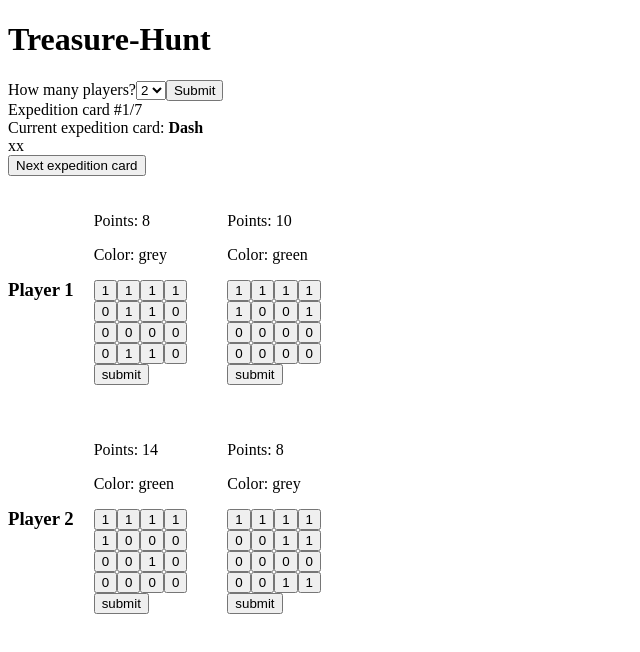
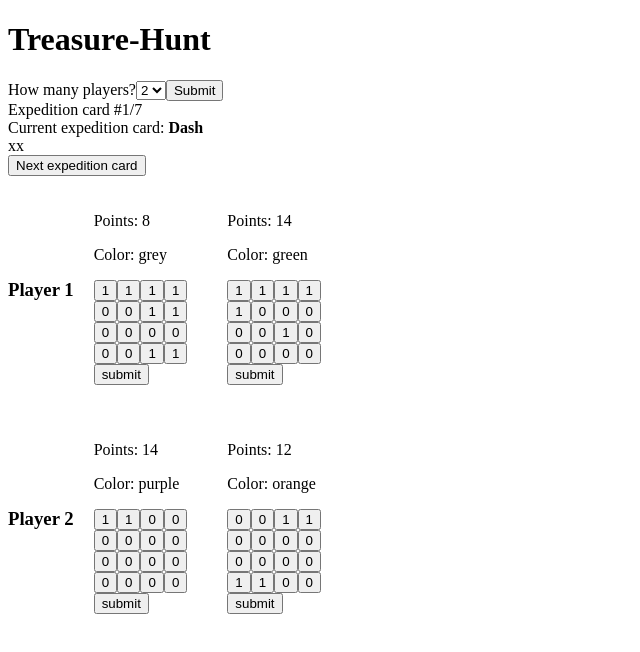
Before and after one commit to dstriz09/treasure-hunt, a React (Create React App) app: page / in a window 1280 px wide. Both pictures are taken after a click on the input "Submit". Shown: the top 652 px of the page, without its empty margins (0-640 px from the left). Built offline with nearby package versions, Linux system fonts and the light colour scheme.

Commit message:
Replace completed cards with new cards (#16)

```diff
--- a/src/App.js
+++ b/src/App.js
@@ -1,6 +1,6 @@
 import React from "react";
 import Board from "./Board";
-import Expedition from "./Expedition";
+
 import MultiSelect from "./MultiSelect";
 import CardContextProvider from "./CardContext";
 
@@ -10,8 +10,6 @@ export default function App() {
       <CardContextProvider>
         <h1>Treasure-Hunt</h1>
         <MultiSelect />
-        {/* <Expedition />
-        <Board /> */}
       </CardContextProvider>
     </div>
   );
--- a/src/Board.js
+++ b/src/Board.js
@@ -3,19 +3,20 @@ import Square from "./Square";
 import { validateShape } from "./shapes/Shapes";
 import { CardContext } from "./CardContext";
 
-export default function Board(props) {
+export default function Board({ playerid, boardid, grid, color, value, resetBoard}) {
   const [state, setState] = useContext(CardContext);
-  const [gameBoard, setGameboard] = useState(state.treasureDeck[props.boardId].grid);
-
-  const [turn, setTurn] = useState([
+  const [gameBoard, setGameboard] = useState(grid);
+  const blankBoard = [
     [0, 0, 0, 0],
     [0, 0, 0, 0],
     [0, 0, 0, 0],
     [0, 0, 0, 0],
-  ]);
+  ];
+
+  const [turn, setTurn] = useState(blankBoard);
 
   function handleClick(r, c) {
-    let squares = state.treasureDeck[props.boardId].grid.slice();
+    let squares = grid.slice();
     let turnBoard = turn.slice();
 
     if (squares[r][c] !== 1 && turnBoard[r][c] !== 1 && squares[r][c] !== "X") {
@@ -28,8 +29,6 @@ export default function Board(props) {
 
     setGameboard(squares);
     setTurn(turnBoard);
-    console.log("tb", turnBoard);
-    console.log("gb", gameBoard);
   }
 
   //where r (rows) and c (columns) are 0-3
@@ -46,30 +45,19 @@ export default function Board(props) {
 
     if (isValid) {
       console.log("Shape is valid!");
-      setTurn([
-        [0, 0, 0, 0],
-        [0, 0, 0, 0],
-        [0, 0, 0, 0],
-        [0, 0, 0, 0],
-      ]);
+      setTurn(blankBoard);
     } else {
       alert("BAD SHAPE. TRY AGAIN");
     }
 
     // See if board is complete
-    if (isBoardComplete(gameBoard) === 16) {
-      // Board is complete! Add it to the users completed boards.
-      // To do: Generate a new board for the user.
+    if (isBoardComplete(gameBoard)) {
+      console.log('card complete', playerid, boardid)
 
-      // Get all players cards
-      let playersCards = [...state.players];
-      let playerCards = playersCards[props.boardId].cards
-      let currentCard = {...state.treasureDeck[props.boardId]};
-      // Push the completed card to the users array
-      let updatedPlayers = [...playersCards, playerCards.push(currentCard)];
+      setTurn(blankBoard);
 
-      // Update state
-      setState(state => ({ ...state, players : [...updatedPlayers] }));
+      const newGrid = resetBoard(playerid, boardid);
+      setGameboard(newGrid.grid);
     }
   }
 
@@ -79,13 +67,13 @@ export default function Board(props) {
     gameBoard.forEach(row => {
       currentRowSums.push(row.reduce(add));
     })
-    return currentRowSums.reduce(add);
+    return currentRowSums.reduce(add) === 16;
   }
 
   return (
-    <div style={{ margin: "20px" }} boardId={props.boardId}>
-      <p>Points: {state.treasureDeck[props.boardId].value}</p>
-      <p>Color: {state.treasureDeck[props.boardId].color}</p>
+    <div style={{ margin: "20px" }} boardid={boardid}>
+      <p>Points: {value}</p>
+      <p>Color: {color}</p>
       <div className="board-row">
         {renderSquare(0, 0)}
         {renderSquare(0, 1)}
--- a/src/CardContext.js
+++ b/src/CardContext.js
@@ -26,12 +26,12 @@ const CardContextProvider = (props) => {
     currentRound: 1, // seven rounds per phase
     currentPhase: 1, // four phases per game
     currentTreasure: 0,
-    players: [
-      {cards: []},
-      {cards: []},
-      {cards: []},
-      {cards: []},
-    ]
+    players: null,
+    numPlayers: null,
+    playerOne: { current: [], complete: [] },
+    playerTwo: { current: [], complete: [] },
+    playerThree: { current: [], complete: [] },
+    playerFour: { current: [], complete: [] },
   });
 
   return (
--- a/src/MultiSelect.js
+++ b/src/MultiSelect.js
@@ -1,29 +1,77 @@
 import React, { useContext, useState } from "react";
-import Board from "./Board";
+import Players from "./Players";
 import Expedition from "./Expedition";
 import { CardContext } from "./CardContext";
 
+
 export default function MultiSelect({ onSubmit }) {
   const [option, setOption] = useState({ value: "2" });
-  const [multiplayer, setMultiplayer] = useState("");
+  const [playersArr, setPlayersArr] = useState([]);
+  const [state, setState] = useContext(CardContext);
+
+  // create <player> components
+  const createPlayers = (players) => {
+    let temp = []
+    for (let i = 0; i < players; i++) {
+      temp.push(<Players playerid={i} key={i}/>)
+    }
+    setPlayersArr(temp);
+  }
+
+  // assign treasures to each player
+  const assignTreasures = (players) => {
+
+    // get details from state
+    let treasureDeck = state.treasureDeck.slice();
+    let currentTreasure = state.currentTreasure;
+
+    // for each player
+    for (let p = 0; p < players; p++) {
+
+      // for each board [2 is hardcoded here]
+      for (let b = 0; b < 2; b++) {
+
+        // for player one
+        if (p === 0){
+          let hand = state.playerOne;
+          hand.current.push(treasureDeck[currentTreasure++])
+          setState(state => ({ ...state, playerOne: hand }));
+
+        // for player two
+        } else if (p === 1) {
+          let hand = state.playerTwo;
+          hand.current.push(treasureDeck[currentTreasure++])
+          setState(state => ({ ...state, playerTwo: hand }));
+
+        // for player three
+        } else if (p === 2) {
+          let hand = state.playerThree;
+          hand.current.push(treasureDeck[currentTreasure++])
+          setState(state => ({ ...state, playerThree: hand }));
+
+        // for player four
+        } else if (p === 3){
+          let hand = state.playerFour;
+          hand.current.push(treasureDeck[currentTreasure++])
+          setState(state => ({ ...state, playerFour: hand }));
+        }
+      }
+    }
+    // remove used treasure cards from deck
+    treasureDeck = treasureDeck.slice(currentTreasure)
+    setState(state => ({ ...state, treasureDeck }));
+  }
+
 
   const handleSubmit = (e, players) => {
     e.preventDefault();
 
-    let newArray = [];
-    let boardId = 0;
-    for (let i = 0; i < players; i++) {
-      newArray.push([
-        <div style={{ display: "flex" }}>
-          <h3 style={({ margin: "20px" }, { alignSelf: "center" })}>
-            Player {i + 1}
-          </h3>
-          <Board playerId={i} boardId={boardId++} />
-          <Board playerId={i} boardId={boardId++} />
-        </div>,
-      ]);
-    }
-    setMultiplayer(newArray);
+    createPlayers(players);
+
+    assignTreasures(players)
+
+    // set number of players
+    setState(state => ({ ...state, numPlayers: players }));
   };
 
   return (
@@ -45,7 +93,11 @@ export default function MultiSelect({ onSubmit }) {
         <input type="submit" value="Submit" />
       </form>
       <Expedition />
-      {multiplayer}
+      {
+        playersArr.map((player) => {
+          return player;
+        })
+      }
     </div>
   );
 }
--- /dev/null
+++ b/src/Players.js
@@ -0,0 +1,78 @@
+import React, { useContext, useState } from "react";
+import Board from "./Board";
+import { CardContext } from "./CardContext";
+
+export default function Player({ playerid }) {
+  const [state, setState] = useContext(CardContext);
+
+  // called from the board component
+  const resetBoard = (playerid, boardid) => {
+    let hand = [];
+    // create a copy of the treasure deck
+    let treasureDeck = state.treasureDeck.slice();
+
+    // create a copy of the players hand
+    if (playerid === 0) hand = state.playerOne; // player one
+    if (playerid === 1) hand = state.playerTwo; // player two
+    if (playerid === 2) hand = state.playerThree; // player three
+    if (playerid === 3) hand = state.playerFour; // player four
+
+    // select the finished card
+    let finishedCard = hand.current[boardid];
+    // push to complete deck
+    hand.complete.push(finishedCard);
+    // get a new card
+    let newCard = treasureDeck[0]
+    // remove old card and add new card to the players hand
+    hand.current.splice(boardid, 1, newCard)
+    // remove card from deck
+    treasureDeck.shift()
+
+    // save deck and hand to state
+    if (playerid === 0) setState(state => ({ ...state, treasureDeck, playerOne: hand }));; // player one
+    if (playerid === 1) setState(state => ({ ...state, treasureDeck, playerTwo: hand }));; // player two
+    if (playerid === 2) setState(state => ({ ...state, treasureDeck, playerThree: hand }));; // player three
+    if (playerid === 3) setState(state => ({ ...state, treasureDeck, playerFour: hand }));; // player four
+
+    // returns the new card -- necessary for the board to be cleared immediately
+    return newCard;
+  }
+
+  const CreateBoards = () => {
+
+    let hand = [];
+    if (playerid === 0) hand = state.playerOne.current; // player one
+    if (playerid === 1) hand = state.playerTwo.current; // player two
+    if (playerid === 2) hand = state.playerThree.current; // player three
+    if (playerid === 3) hand = state.playerFour.current; // player four
+
+    // create <board> components for each current card
+    let playerComponentArr = [];
+    hand.forEach((card, i) => {
+      playerComponentArr.push([
+        <Board
+          playerid={playerid}
+          boardid={i}
+          grid={card.grid}
+          color={card.color}
+          value={card.value}
+          resetBoard={(p, b) => resetBoard(p, b)}
+        />
+      ])
+    })
+    return playerComponentArr
+  }
+
+  return (
+    <div style={{ display: "flex" }}>
+      <h3 style={({ margin: "20px" }, { alignSelf: "center" })}>
+        Player {playerid + 1}
+      </h3>
+      {
+        CreateBoards().map((board) => {
+          return board;
+        })
+      }
+    </div>
+  )
+}
--- a/src/cards.js
+++ b/src/cards.js
@@ -161,5 +161,101 @@ export const TREASURES = [
       [0, 0, 0, 0],
     ],
     bonus: null
+  },
+  {
+    color: 'purple',
+    value: 14,
+    badge: false,
+    grid: [
+      [0, 0, 0, 0],
+      [0, 1, 0, 0],
+      [0, 0, 1, 0],
+      [0, 0, 0, 0],
+    ],
+    bonus: null
+  },
+  {
+    color: 'purple',
+    value: 14,
+    badge: false,
+    grid: [
+      [1, 1, 0, 0],
+      [0, 0, 0, 0],
+      [0, 0, 0, 0],
+      [0, 0, 0, 0],
+    ],
+    bonus: null
+  },
+  {
+    color: 'orange',
+    value: 12,
+    badge: false,
+    grid: [
+      [0, 0, 1, 1],
+      [0, 0, 0, 0],
+      [0, 0, 0, 0],
+      [1, 1, 0, 0],
+    ],
+    bonus: null
+  },
+  {
+    color: 'orange',
+    value: 12,
+    badge: false,
+    grid: [
+      [0, 0, 1, 0],
+      [0, 0, 1, 0],
+      [0, 0, 0, 0],
+      [1, 1, 0, 0],
+    ],
+    bonus: null
+  },
+  {
+    color: 'grey',
+    value: 8,
+    badge: false,
+    grid: [
+      [1, 1, 1, 1],
+      [0, 0, 1, 1],
+      [0, 0, 0, 0],
+      [0, 0, 1, 1],
+    ],
+    bonus: null
+  },
+  {
+    color: 'grey',
+    value: 8,
+    badge: false,
+    grid: [
+      [1, 1, 1, 1],
+      [0, 1, 1, 0],
+      [0, 0, 0, 0],
+      [0, 1, 1, 0],
+    ],
+    bonus: null
+  },
+  {
+    color: 'green',
+    value: 14,
+    badge: false,
+    grid: [
+      [1, 1, 1, 1],
+      [1, 0, 0, 0],
+      [0, 0, 1, 0],
+      [0, 0, 0, 0],
+    ],
+    bonus: null
+  },
+  {
+    color: 'green',
+    value: 10,
+    badge: false,
+    grid: [
+      [1, 1, 1, 1],
+      [1, 0, 0, 1],
+      [0, 0, 0, 0],
+      [0, 0, 0, 0],
+    ],
+    bonus: null
   }
 ]
```
